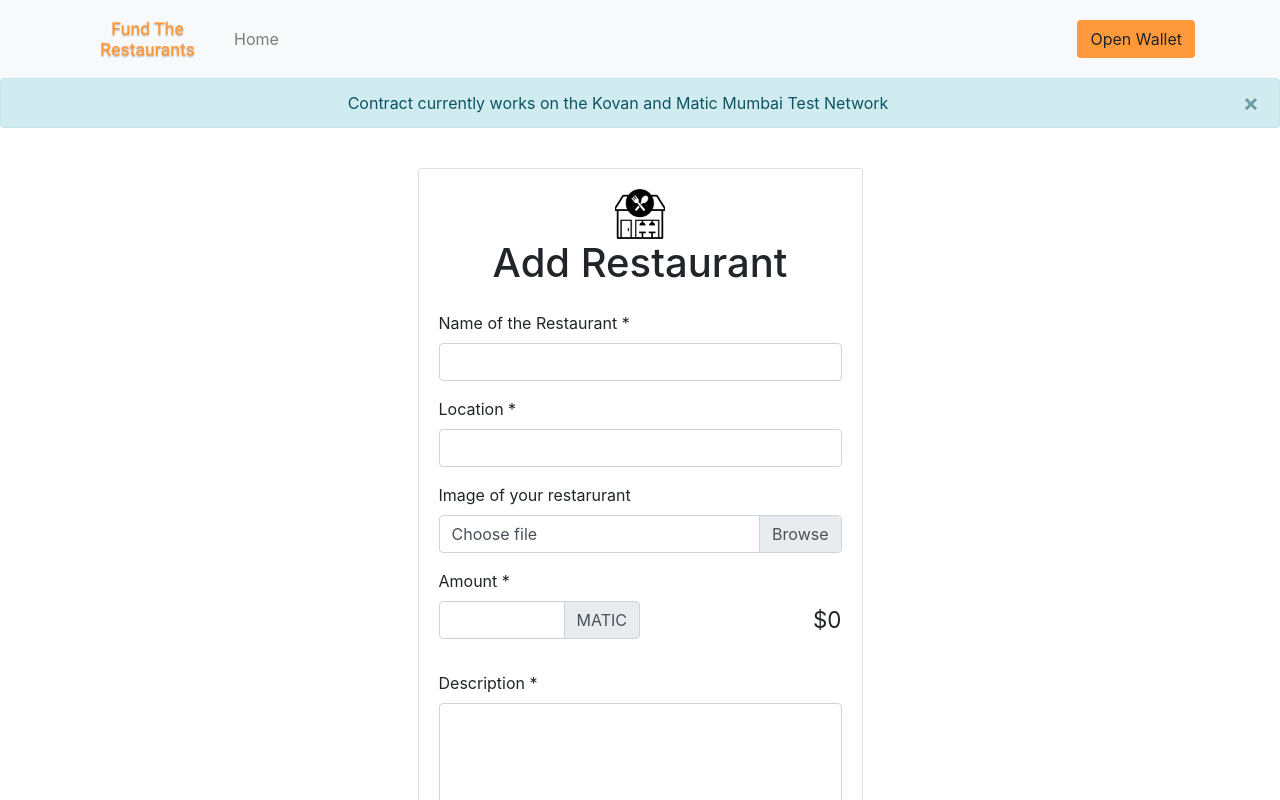
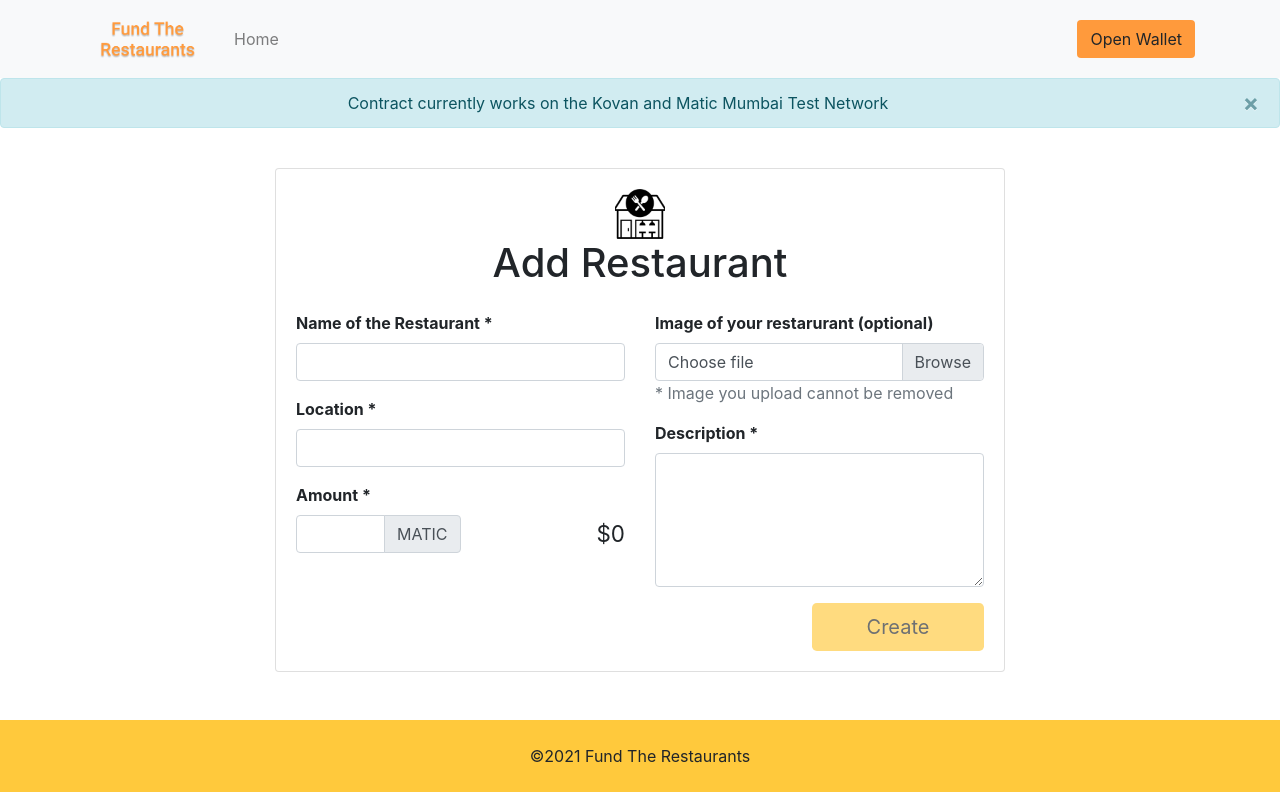
Before and after one commit to ff6k/Fund-The-Restaurants, a React (Create React App) app: page /add-restaurant in a window 1280 px wide. Shown: the top 800 px of the page. Built offline with nearby package versions, Linux system fonts and the light colour scheme; no server answers; the HTML template or start-up script is replaced by a standard one; what ipfs-http-client would draw is missing.

Commit message:
change the design of the add restaurant form

```diff
--- a/src/components/AddRestaurant.js
+++ b/src/components/AddRestaurant.js
@@ -66,15 +66,17 @@ function AddRestaurant({ createRestaurant, getPrice, currentNetwork }){
   return(
     <div className="addRestaurant container">
       <div className="row">
-        <div className="col-12 col-md-6 col-lg-5 m-auto">
+        <div className="col-12 col-md-9 col-lg-8 m-auto">
 
           <div className="card mt-4">
             <div className="card-body">
               <img className="icon" src="/images/icon1.png" alt="Icon" />
               <h1 className="text-center mb-4">Add Restaurant</h1>
 
+              <div className="row">
+                <div className="col-12 col-md-6">
                   <div className="form-group">
-                <label>Name of the Restaurant *</label>
+                    <label className="font-weight-bold">Name of the Restaurant *</label>
                     <input
                       className="form-control"
                       type="text"
@@ -85,7 +87,7 @@ function AddRestaurant({ createRestaurant, getPrice, currentNetwork }){
                   </div>
 
                   <div className="form-group">
-                <label>Location *</label>
+                    <label className="font-weight-bold">Location *</label>
                     <input
                       className="form-control"
                       type="text"
@@ -94,18 +96,9 @@ function AddRestaurant({ createRestaurant, getPrice, currentNetwork }){
                       onChange={(e) => setLocation(e.target.value)}
                     />
                   </div>
-              <div className="form-group">
-                <label>Image of your restarurant</label>
-                <div className="input-group">
-                  <div className="custom-file">
-                    <input type="file" className="custom-file-input" onChange={getFile} />
-                    <label className="custom-file-label">{filename ? filename : "Choose file"}</label>
-                  </div>
-                </div>
-              </div>
 
                   <div className="form-group">
-                <label>Amount *</label>
+                    <label className="font-weight-bold">Amount *</label>
                     <div className="d-flex align-items-center">
                       <div className="input-group mb-3 w-50">
                         <input
@@ -122,9 +115,22 @@ function AddRestaurant({ createRestaurant, getPrice, currentNetwork }){
                       <p className="addRestaurant__price w-50 text-right">${price}</p>
                     </div>
                   </div>
+                </div>
+
+                <div className="col-12 col-md-6">
+                  <div className="form-group">
+                    <label className="font-weight-bold">Image of your restarurant (optional)</label>
+                    <div className="input-group">
+                      <div className="custom-file">
+                        <input type="file" className="custom-file-input" onChange={getFile} />
+                        <label className="custom-file-label">{filename ? filename : "Choose file"}</label>
+                      </div>
+                    </div>
+                    <p className="text-muted">* Image you upload cannot be removed</p>
+                  </div>
 
                   <div className="form-group">
-                <label>Description *</label>
+                    <label className="font-weight-bold">Description *</label>
                     <textarea
                       className="form-control"
                       type="text"
@@ -133,10 +139,12 @@ function AddRestaurant({ createRestaurant, getPrice, currentNetwork }){
                       value={description}
                       onChange={(e) => setDescription(e.target.value)}  />
                   </div>
+                </div>
+              </div>
 
               {!loading ? (
                 <button
-                  className="btn primary-bg-color btn-block"
+                  className="btn primary-bg-color btn-lg w-25 float-right"
                   onClick={addRestaurant}
                   disabled={!name || !location || !amount || !description}>
                   Create
--- a/src/components/MyTokens.js
+++ b/src/components/MyTokens.js
@@ -33,7 +33,7 @@ function MyTokens({ changeColor, tokenBlockchain, tokens, currentNetwork }){
           alt="Icon" />
       </div>
 
-      <p>You have {tokenAmount} FTR - You can pay 1 FTR to change the color of your NFTs</p>
+      <p className="mb-4">You have {tokenAmount} FTR - You can pay 1 FTR to change the color of your NFTs</p>
 
       <div className="row">
         {tokens.map(token => {
--- a/src/components/layout/Footer.js
+++ b/src/components/layout/Footer.js
@@ -3,7 +3,7 @@ import React from 'react';
 function Footer(){
     return(
         <footer className="primary-bg-color p-4 text-center mt-5">
-            Copyright &copy;{new Date().getFullYear()} Fund The Restaurants
+            &copy;{new Date().getFullYear()} Fund The Restaurants
         </footer>
     );
 }
```
Lines whose indentation alone changed are shown as unchanged.
